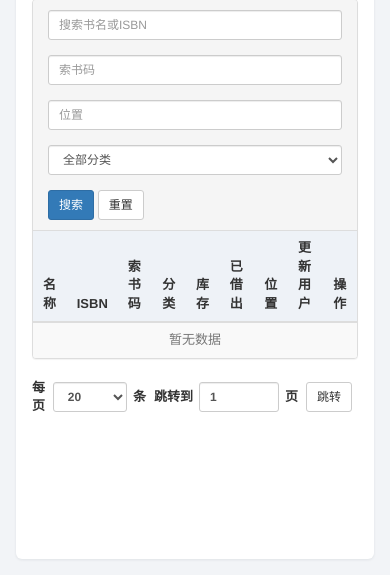
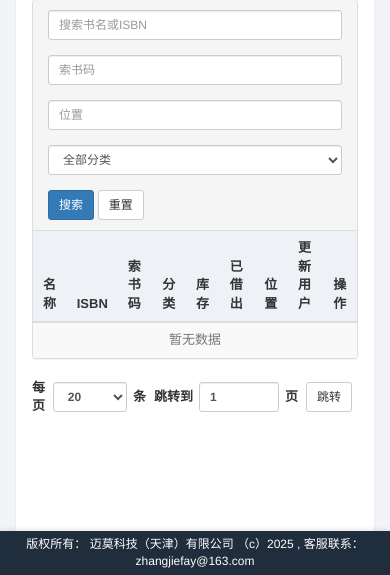
Before and after one commit to jhao/School-Libray-Management, a Flask app: page /books/ in a window 390 px wide. Shown: the part 269-844 px from the top of the page. Run offline with Flask 3, Linux system fonts and the light colour scheme; the visitor is signed in with stand-in values (Sample User, id 1); tables that the repository leaves empty hold one stand-in row (values such as "Sample post").

Commit message:
Add persistent footer matching navigation styling

```diff
--- a/app/static/css/app.css
+++ b/app/static/css/app.css
@@ -1,3 +1,8 @@
+:root {
+  --app-topbar-height: 56px;
+  --app-footer-height: 44px;
+}
+
 html,
 body {
   height: 100%;
@@ -8,12 +13,12 @@
   min-height: 100vh;
   background-color: #f2f4f7;
   font-size: 13px;
-  padding-top: 56px;
+  padding-top: var(--app-topbar-height);
   overflow: hidden;
 }
 
 .app-topbar {
-  height: 56px;
+  height: var(--app-topbar-height);
   display: flex;
   align-items: center;
   justify-content: space-between;
@@ -120,7 +125,7 @@
 .app-body {
   display: flex;
   width: 100%;
-  height: calc(100vh - 56px);
+  height: calc(100vh - var(--app-topbar-height) - var(--app-footer-height));
   overflow: hidden;
 }
 
@@ -174,6 +179,7 @@
   box-sizing: border-box;
   height: 100%;
   overflow-y: auto;
+  padding-bottom: calc(24px + var(--app-footer-height));
 }
 
 .content-wrapper {
@@ -182,6 +188,28 @@
   border-radius: 6px;
   box-shadow: 0 1px 3px rgba(15, 23, 42, 0.08);
   min-height: 100%;
+}
+
+.app-footer {
+  position: fixed;
+  left: 0;
+  right: 0;
+  bottom: 0;
+  height: var(--app-footer-height);
+  display: flex;
+  align-items: center;
+  justify-content: center;
+  color: #ffffff;
+  text-align: center;
+  padding: 0 20px;
+  box-shadow: 0 -2px 4px rgba(0, 0, 0, 0.08);
+  z-index: 1040;
+  font-size: 12px;
+}
+
+.app-footer .footer-content {
+  max-width: 100%;
+  line-height: 1.4;
 }
 
 .table thead th {
@@ -335,7 +363,7 @@
 
   .app-sidebar {
     position: fixed;
-    top: 56px;
+    top: var(--app-topbar-height);
     left: 0;
     bottom: 0;
     transform: translateX(-100%);
@@ -344,7 +372,7 @@
   }
 
   body.app-layout {
-    padding-top: 56px;
+    padding-top: var(--app-topbar-height);
   }
 
   body.sidebar-open .app-sidebar {
@@ -354,7 +382,7 @@
   body.sidebar-open::after {
     content: "";
     position: fixed;
-    top: 56px;
+    top: var(--app-topbar-height);
     left: 0;
     right: 0;
     bottom: 0;
@@ -368,6 +396,6 @@
 
   .content-wrapper {
     padding: 16px;
-    min-height: calc(100vh - 88px);
+    min-height: calc(100vh - var(--app-topbar-height) - var(--app-footer-height));
   }
 }
--- a/app/templates/base.html
+++ b/app/templates/base.html
@@ -87,6 +87,11 @@
         </div>
       </main>
     </div>
+    <footer class="app-footer" style="background-color: {{ system_topbar_color }};">
+      <div class="footer-content">
+        版权所有： 迈莫科技（天津）有限公司 （c）2025 , 客服联系：zhangjiefay@163.com
+      </div>
+    </footer>
     <script src="https://cdn.jsdelivr.net/npm/jquery@1.12.4/dist/jquery.min.js"></script>
     <script src="https://cdn.jsdelivr.net/npm/bootstrap@3.4.1/dist/js/bootstrap.min.js"></script>
     <script src="{{ url_for('static', filename='js/app.js') }}"></script>
```
